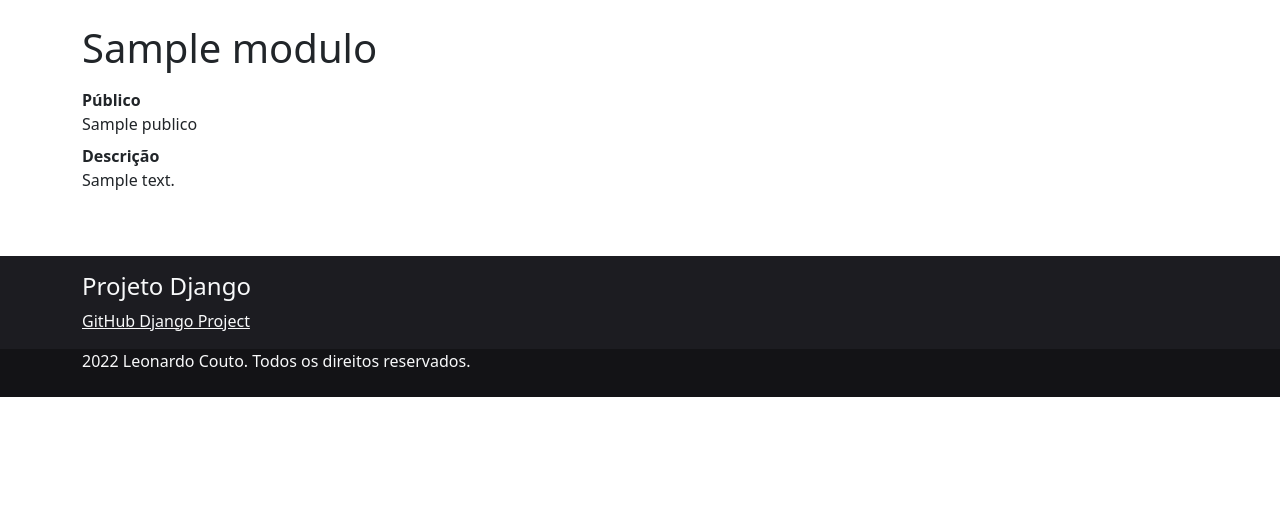
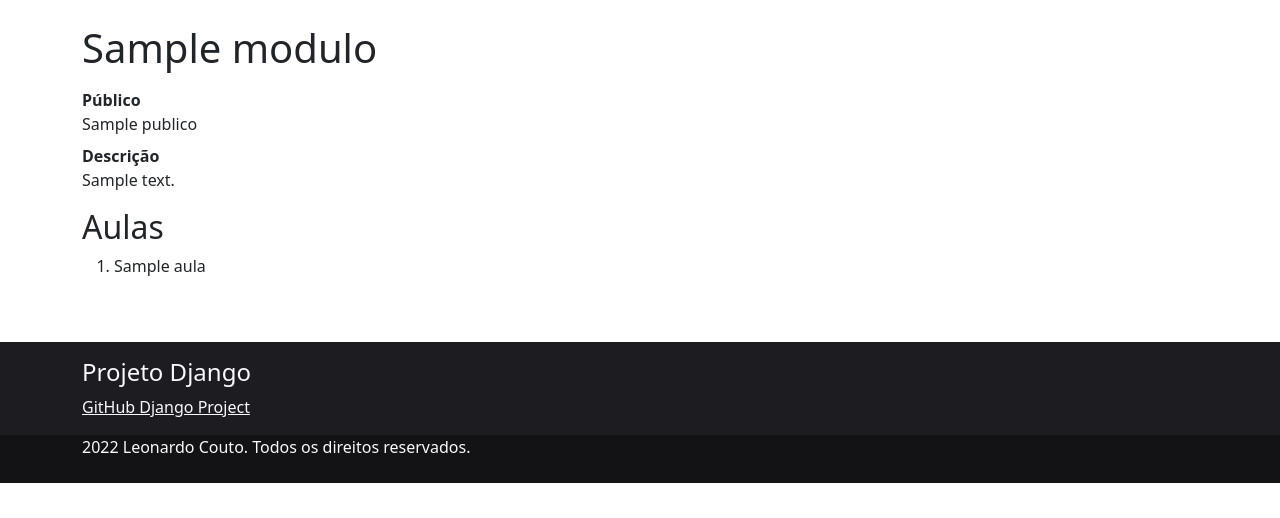
Before and after one commit to LeonardoASCouto/Django_Dev-Pro, a Django app: template Django_DevPro/modulos/templates/modulos/modulo_detalhe.html in a window 1280 px wide. Shown: the part 80-598 px from the top of the page. Run offline with Django 3.2, Linux system fonts and the light colour scheme; the template is opened without the code that fills it: most values are stand-ins (such as "Sample title", 1, 10 or a date in 2020); some libraries are stand-ins or nearby versions.

Commit message:
[#385] Lista aulas na página de detalhamento de módulo utilizando atributo dinâmico _set do Django
[Close #385]

```diff
--- a/Django_DevPro/modulos/facade.py
+++ b/Django_DevPro/modulos/facade.py
@@ -13,3 +13,7 @@ def listar_modulos_ordenados() -> List[Modulo]:
 
 def encontrar_modulo(slug: str) -> Modulo:
     return Modulo.objects.get(slug=slug)
+
+
+def listar_aulas_de_modulos_ordenadas(modulo: Modulo):
+    return list(modulo.aula_set.order_by('order').all())
--- a/Django_DevPro/modulos/templates/modulos/modulo_detalhe.html
+++ b/Django_DevPro/modulos/templates/modulos/modulo_detalhe.html
@@ -14,6 +14,12 @@
                 <dt>Descrição</dt>
                 <dd>{{ modulo.descricao }}</dd>
             </dl>
+            <h2>Aulas</h2>
+            <ol>
+                {% for aula in aulas %}
+                <li> {{ aula.titulo }}</li>
+                {% endfor %}
+            </ol>
         </div>
     </div>
 </div>
--- a/Django_DevPro/modulos/views.py
+++ b/Django_DevPro/modulos/views.py
@@ -5,4 +5,5 @@ from Django_DevPro.modulos import facade
 
 def detalhe(request, slug):
     modulo = facade.encontrar_modulo(slug)
-    return render(request, 'modulos/modulo_detalhe.html', {'modulo': modulo})
+    aulas = facade.listar_aulas_de_modulos_ordenadas(modulo)
+    return render(request, 'modulos/modulo_detalhe.html', {'modulo': modulo, 'aulas': aulas})
```
Also changed, not shown: Django_DevPro/modulos/tests/test_modulo_detalhe.py (+12 -2 lines).
